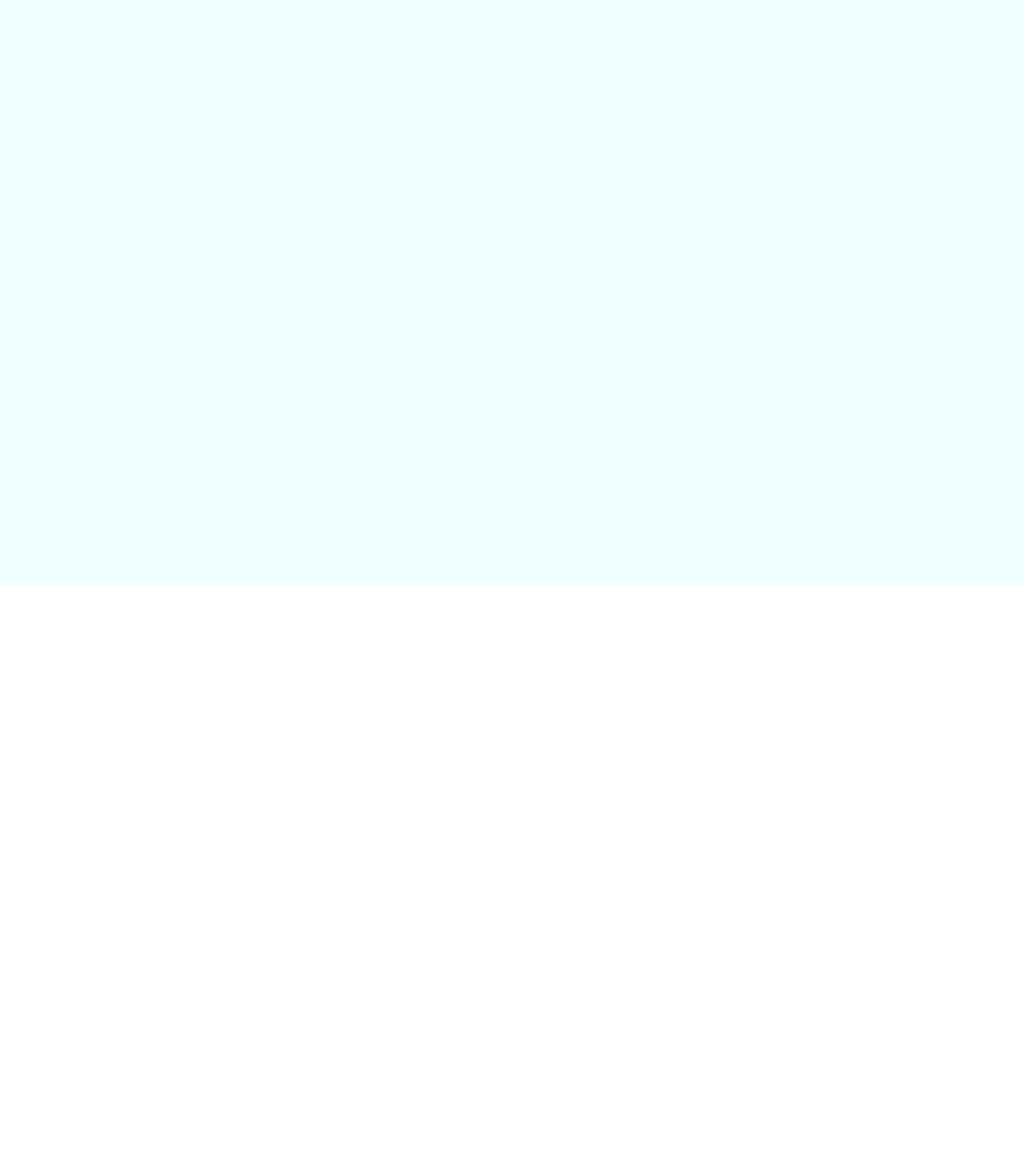
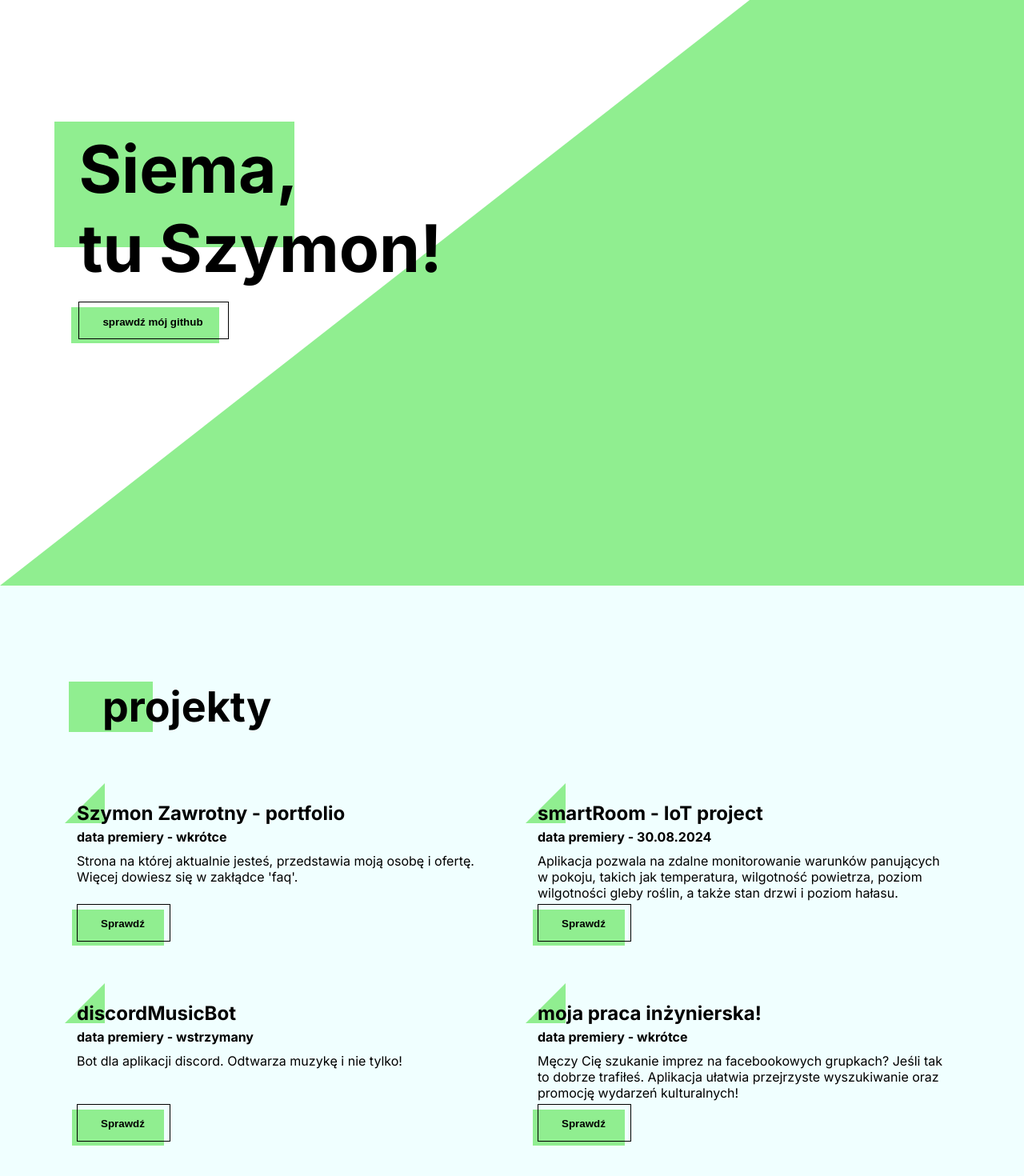
Before and after one commit to szymonzawrotny/portfolioApp, a Next.js app in the folder client/: page / in a window 1280 px wide. Shown: the part 68-1538 px from the top of the page at 80% size. Before the commit the page ends 800 px from the top, so only its background shows below. Built offline with nearby package versions, Linux system fonts and the light colour scheme.

Commit message:
header and courses section ready, new icon added

```diff
--- /dev/null
+++ b/client/components/Project.js
@@ -0,0 +1,14 @@
+import React from 'react';
+import "@/styles/project.scss";
+
+const Project = ({title,date,description,link})=>{
+    return(
+        <div className="one">
+            <h1>{title}</h1>
+            <h4>data premiery - {date}</h4>
+            <p>{description}</p>
+            <a href={link} target="_blank"><button>Sprawdź</button></a>
+        </div>
+    )
+}
+export default Project;
--- /dev/null
+++ b/client/layouts/Courses.js
@@ -0,0 +1,55 @@
+'use client'
+import React,{Component} from 'react';
+
+import Project from '../components/Project';
+
+import '../styles/courses.scss';
+
+class Courses extends Component{
+    state = {
+        projects: [
+            {
+                id:1,
+                title: "Szymon Zawrotny - portfolio",
+                date:"wkrótce",
+                description: 'Strona na której aktualnie jesteś, przedstawia moją osobę i ofertę. Więcej dowiesz się w zakłądce \'faq\'.',
+                link: "https://github.com/szymonzawrotny/portfolioApp"
+            },
+            {
+                id:2,
+                title: "smartRoom - IoT project",
+                date:"30.08.2024",
+                description: 'Aplikacja pozwala na zdalne monitorowanie warunków panujących w pokoju, takich jak temperatura, wilgotność powietrza, poziom wilgotności gleby roślin, a także stan drzwi i poziom hałasu.',
+                link: "https://github.com/szymonzawrotny/smartRoom"
+            },
+            {
+                id:3,
+                title: "discordMusicBot",
+                date:"wstrzymany",
+                description: 'Bot dla aplikacji discord. Odtwarza muzykę i nie tylko! ',
+                link: "https://github.com/szymonzawrotny/discordMusicBot"
+            },
+            {
+                id:4,
+                title: "moja praca inżynierska!",
+                date:"wkrótce",
+                description: 'Męczy Cię szukanie imprez na facebookowych grupkach? Jeśli tak to dobrze trafiłeś. Aplikacja ułatwia przejrzyste wyszukiwanie oraz promocję wydarzeń kulturalnych!',
+                link: ""
+            },
+        ]
+    }
+
+    render(){
+        const items = this.state.projects.map(one=><Project key={one.id} {...one}/>)
+
+        return(
+            <section className="courses">
+                <div className="projectText">projekty</div>
+                <div className="projects">
+                    {items}
+                </div>
+            </section>
+        )
+    }
+}
+export default Courses;
--- /dev/null
+++ b/client/layouts/Header.js
@@ -0,0 +1,20 @@
+import React from 'react';
+
+import '@/styles/header.scss';
+
+const Header = ()=>{
+    return(
+        <header>
+            <div className="baner">
+                <div className="box"></div>
+                <div className="me">
+                    Siema,<br/> tu Szymon!
+                </div>
+                <a href="https://github.com/szymonzawrotny?tab=repositories" target="_blank" rel="noreferrer">
+                    <button className="goGh">sprawdź mój github</button>
+                </a>
+            </div>
+        </header>
+    )
+}
+export default Header;
--- a/client/layouts/Main.js
+++ b/client/layouts/Main.js
@@ -1,11 +1,15 @@
 import React from 'react';
 
 import Nav from './Nav';
+import Header from './Header';
+import Courses from './Courses';
 
 const Main = ()=>{
     return(
         <>
             <Nav/>
+            <Header/>
+            <Courses />
         </>
     )
 }
--- a/client/layouts/Nav.js
+++ b/client/layouts/Nav.js
@@ -37,13 +37,13 @@ const Nav = ()=>{
                 <Link href="/">logo</Link>
             </div>
             <div className="social">
-                <a href="https://github.com/szymonzawrotny?tab=repositories">{gh}</a>
+                <a href="https://github.com/szymonzawrotny?tab=repositories" target='_blank'>{gh}</a>
             </div>
             <div className="social">
-                <a href="https://www.instagram.com/zawruto/">{ig}</a>
+                <a href="https://www.instagram.com/zawruto/" target='_blank'>{ig}</a>
             </div>
             <div className="social">
-                <a href="https://www.facebook.com/szymon.zawrotny">{fb}</a>
+                <a href="https://www.facebook.com/szymon.zawrotny" target='_blank'>{fb}</a>
             </div>
             <Link href="/faq"><button className="socialButton">faq</button></Link>
         </nav>
--- /dev/null
+++ b/client/styles/courses.scss
@@ -0,0 +1,67 @@
+.courses{
+    position: relative;
+    flex-basis:95vh;
+    min-height:800px;
+    .projectText{
+        position: absolute;
+        top:15%;
+        left:10%;
+        font-size:52px;
+        font-weight: 700;
+        background-color: transparent;
+        z-index:1;
+    }
+    .projectText::after{
+        content:"";
+        width:50%;
+        height:100%;
+        position: absolute;
+        top:0;
+        left:-20%;
+        background-color: lightgreen;
+        z-index:-1;
+    }
+    .projects{
+        position: absolute;
+        top:30%;
+        left:50%;
+        transform: translateX(-50%);
+        width:90vw;
+        height:60vh;
+        min-height:500px;
+        display: flex;
+        flex-direction: row;
+        flex-wrap: wrap;
+        justify-content: space-around;
+        align-content: space-around;
+        .one{
+            width:40vw;
+            height:25vh;
+            min-height:200px;
+        }
+    }
+}
+
+@media (max-width:1020px){
+    .courses{
+        flex-basis:220vh;
+        min-height: 1400px;
+        background-color: lightgreen;
+        .projects{
+            flex-direction: column;
+            flex-wrap: nowrap;
+            height:150vh;
+            width:95%;
+            min-height: 950px;
+            .one{
+                width:100%;
+                height:30vh;
+                min-height:250px;
+            }
+        }
+
+        .projectText::after{
+            background-color: white;
+        }
+    }
+}
--- /dev/null
+++ b/client/styles/header.scss
@@ -0,0 +1,137 @@
+header{
+    width:100%;
+    flex-basis:100vh;
+    min-height:500px;
+    background-color: white;
+    border-bottom:100vh solid lightgreen;
+    border-left: 80vw solid white;
+    .baner{
+        position: absolute;
+        top:20%;
+        left:10%;
+        width:70vh;
+        min-width: 600px;
+        height:40vh;
+        min-height:300px;
+        z-index:1;
+        .box{
+            position: absolute;
+            top:17%;
+            left:5%;
+            width:50%;
+            height:45%;
+            background-color:lightgreen;
+            z-index:-1;
+        }
+        .me{
+            position: absolute;
+            top:20%;
+            left:10%;
+            font-size:82px;
+            width:90%;
+            font-weight: 700;
+            z-index:2;
+        }
+        .goGh{
+            position: absolute;
+            bottom:15%;
+            left:10%;
+            padding:15px 30px;
+            background-color: transparent;
+            z-index:10;
+            font-weight: 700;
+            border:none;
+            cursor: pointer;
+            z-index:10;
+        }
+
+        .goGh::after{
+            content: "";
+            width:100%;
+            height:100%;
+            border:1px solid black;
+            background-color: transparent;
+            position: absolute;
+            top:-5%;
+            left:0%;
+            z-index:-1;
+            transition: .3s ease-in-out;
+        }
+
+        .goGh:hover::after{
+            top:10%;
+            left:-5%;
+        }
+
+        .goGh::before{
+            content: "";
+            width:100%;
+            height:100%;
+            background-color: lightgreen;
+            position: absolute;
+            top:10%;
+            left:-5%;
+            z-index:-1;
+            transition: .3s ease-in-out;
+        }
+
+        .goGh:hover::before{
+            top:0;
+            left:0;
+        }
+    }
+}
+
+@media (max-width:1400px){
+    header{
+        .baner{
+            left:3%;
+            min-height:350px;
+        }
+    }
+}
+
+@media (max-width:1020px){
+    header{
+        background-color: lightgreen;
+        border:none;
+        .baner{
+            width:70%;
+            min-width:400px;
+            min-height:280px;
+            .me{
+                top:30%;
+                font-size:52px;
+                width:90%;
+            }
+            .goGh::before{
+                background-color: white;
+            }
+        }
+    }
+}
+
+@media (max-width:500px){
+    header{
+        .baner{
+            min-height:220px;
+            min-width:300px;
+            .me{
+                font-size:36px;
+            }
+            .goGh{
+                bottom:25%;
+            }
+        }
+    }
+}
+
+@media (max-height:950px){
+    header{
+        .baner{
+            .goGh{
+                bottom:5%;
+            }
+        }
+    }
+}
--- a/client/styles/nav.scss
+++ b/client/styles/nav.scss
@@ -88,10 +88,9 @@ nav{
 
 // nav.active{
 //     height: 8vh;
-//     background-color: #222;
+//     background-color: lightgreen;
 //     color:white;
 // }
-
 
 @media (max-width:1020px){
     .social{
--- /dev/null
+++ b/client/styles/project.scss
@@ -0,0 +1,84 @@
+.one{
+    position: relative;
+    h1{
+        margin:5px 0;
+        position: relative;
+    }
+
+    h1::after{
+        content:"";
+        position: absolute;
+        left:-3%;
+        top:-80%;
+        z-index: -1;
+        box-sizing: border-box;
+        border-right:25px solid lightgreen;
+        border-bottom:25px solid lightgreen;
+        border-left:25px solid transparent;
+        border-top:25px solid transparent;
+    }
+
+    h4{
+        margin:5px 0;
+    }
+
+    p{
+        margin:10px 0;
+    }
+
+    button{
+        position: absolute;
+        bottom:10%;
+        left:0%;
+        padding:15px 30px;
+        background-color: transparent;
+        z-index:10;
+        font-weight: 700;
+        border:none;
+        cursor: pointer;
+        z-index:10;
+    }
+
+    button::after{
+        content: "";
+        width:100%;
+        height:100%;
+        border:1px solid black;
+        background-color: transparent;
+        position: absolute;
+        top:-5%;
+        left:0%;
+        z-index:-1;
+        transition: .3s ease-in-out;
+    }
+
+    button:hover::after{
+        top:10%;
+        left:-5%;
+    }
+
+    button::before{
+        content: "";
+        width:100%;
+        height:100%;
+        background-color: lightgreen;
+        position: absolute;
+        top:10%;
+        left:-5%;
+        z-index:-1;
+        transition: .3s ease-in-out;
+    }
+
+    button:hover::before{
+        top:0;
+        left:0;
+    }
+}
+
+@media (max-width:1020px){
+    .one{
+        button::before{
+            background-color: white;
+        }
+    }
+}
```
Also changed, not shown: client/app/icon.png (added).
